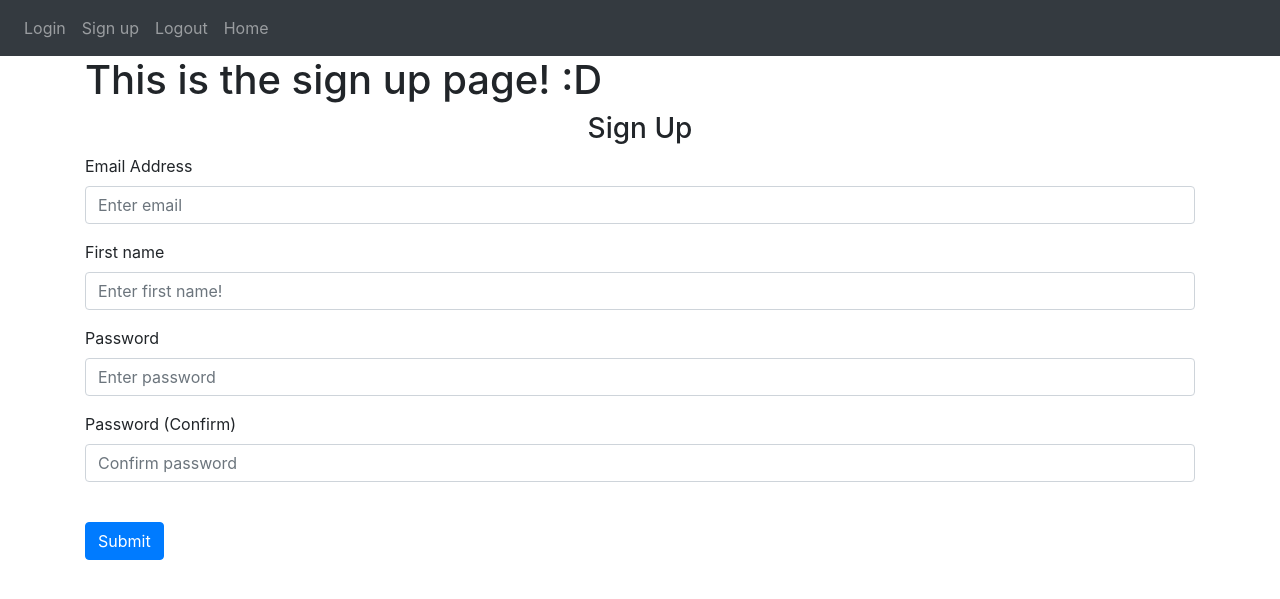
After one commit to floresj12atwit/FlaskWebApplication, a Flask app: template website/templates/sign_up.html in a window 1280 px wide. The commit adds this page. Shown: the top 599 px of the page. Run offline with Flask 3, Linux system fonts and the light colour scheme; the template is opened without the code that fills it, so the values that code supplies are empty; some libraries are stand-ins or nearby versions.

Commit message:
At 1 hour in the tutorial it is now a basic website with a nav bar but with no back end implementation the forms do not anything

```diff
--- a/website/templates/base.html
+++ b/website/templates/base.html
@@ -16,9 +16,55 @@
       href="https://stackpath.bootstrapcdn.com/font-awesome/4.7.0/css/font-awesome.min.css"
       crossorigin="anonymous"
     />
+      <title>{% block title %}Home{% endblock %}</title>    <!--This line allows us to write python in this line we are defining a block in this base template that can be overriden in a child template (other pages)-->
+    </head>
 
-    </head>
+
+
     <body>
+      <nav class="navbar navbar-expand-lg navbar-dark bg-dark">
 
+      <button class = "navbar-toggler" type = "button" data-toggle="collapse" data-target="#navbar">
+        <span class="navbar-toggler-icon"></span>
+      </button>
+
+        <div class="collapse navbar-collapse" id="navbar">
+          <div class = "navbar-nav">
+            <a class = "nav-item nav-link" id="login" href="/login">Login</a>
+            <a class = "nav-item nav-link" id="signUp" href="/sign-up">Sign up</a>
+            <a class = "nav-item nav-link" id="logout" href="/logout">Logout</a>
+            <a class = "nav-item nav-link" id="home" href="/">Home</a>
+
+          </div>
+        </div>
+
+      </nav>
+
+      <div class = "container">
+        {% block content %}      <!--This allows us to override this block in pages that use this as a base-->
+        {% endblock %}
+      </div>
+
+
+      <!--TThese are fancy animations from bootstrap-->
+      <script
+      src="https://code.jquery.com/jquery-3.2.1.slim.min.js"
+      integrity="sha384-KJ3o2DKtIkvYIK3UENzmM7KCkRr/rE9/Qpg6aAZGJwFDMVNA/GpGFF93hXpG5KkN"
+      crossorigin="anonymous"
+    ></script>
+    <script
+      src="https://cdnjs.cloudflare.com/ajax/libs/popper.js/1.12.9/umd/popper.min.js"
+      integrity="sha384-ApNbgh9B+Y1QKtv3Rn7W3mgPxhU9K/ScQsAP7hUibX39j7fakFPskvXusvfa0b4Q"
+      crossorigin="anonymous"
+    ></script>
+    <script
+      src="https://maxcdn.bootstrapcdn.com/bootstrap/4.0.0/js/bootstrap.min.js"
+      integrity="sha384-JZR6Spejh4U02d8jOt6vLEHfe/JQGiRRSQQxSfFWpi1MquVdAyjUar5+76PVCmYl"
+      crossorigin="anonymous"
+    ></script>
+    <script>
+    type="text/javascript"
+    src="{{ url_for('static', filename='index.js') }}"
+    </script>
     </body>
 </html>
--- /dev/null
+++ b/website/templates/home.html
@@ -0,0 +1,6 @@
+{% extends "base.html" %}
+{% block title %}Home{% endblock %}
+
+{% block content %}
+<h1>This is the home page :D</h1>       <!--This will only show up for home page (this Jinja templating is very usefuljj)-->
+{% endblock %}
--- /dev/null
+++ b/website/templates/sign_up.html
@@ -0,0 +1,46 @@
+{% extends "base.html" %}
+{% block title %}Sign Up{% endblock %}
+
+{% block content %}
+<h1>This is the sign up page! :D</h1>       <!--This will only show up for home page (this Jinja templating is very usefuljj)-->
+<form method = "POST">
+    <h3 align="center">Sign Up</h3>
+    <div class="form-group">
+        <label for="email">Email Address</label>
+        <input type="email"
+        class ="form-control"
+        id="email"
+        name="email"
+        placeholder="Enter email">
+    </div>
+
+    <div class="form-group">
+        <label for="firstName">First name</label>
+        <input type="text"
+        class ="form-control"
+        id="firstName"
+        name="firstName"
+        placeholder="Enter first name!">
+    </div>
+
+    <div class="form-group">
+        <label for="password1">Password</label>
+        <input type="password"
+        class ="form-control"
+        id="password1"
+        name="password1"
+        placeholder="Enter password">
+    </div>
+
+    <div class="form-group">
+        <label for="password2">Password (Confirm)</label>
+        <input type="password"
+        class ="form-control"
+        id="password2"
+        name="password2"
+        placeholder="Confirm password">
+    </div>
+    <br/>
+    <button type = "submit" class = "btn btn-primary">Submit</button>
+</form>
+{% endblock %}
--- a/website/views.py
+++ b/website/views.py
@@ -1,8 +1,8 @@
 '''
 This is going to hold pages the users can navigate to
 '''
-
-from flask import Blueprint #Blueprint allows us to separate and organize our project, it has URLS defined in it
+                                             #render template allows us to render the templates we've created to hold the pages (the different files containing the web pages)
+from flask import Blueprint, render_template #Blueprint allows us to separate and organize our project, it has URLS defined in it
 
 views = Blueprint('views', __name__)
 
@@ -10,4 +10,4 @@ views = Blueprint('views', __name__)
 
 @views.route('/') #this decorates a function to register it with a given URL
 def home():
-    return "<h1>TestingLol<h1>"
+    return render_template("home.html")
```
Also changed, not shown: website/auth.py (+7 -5 lines), website/templates/login.html (added, +47 -0 lines).
